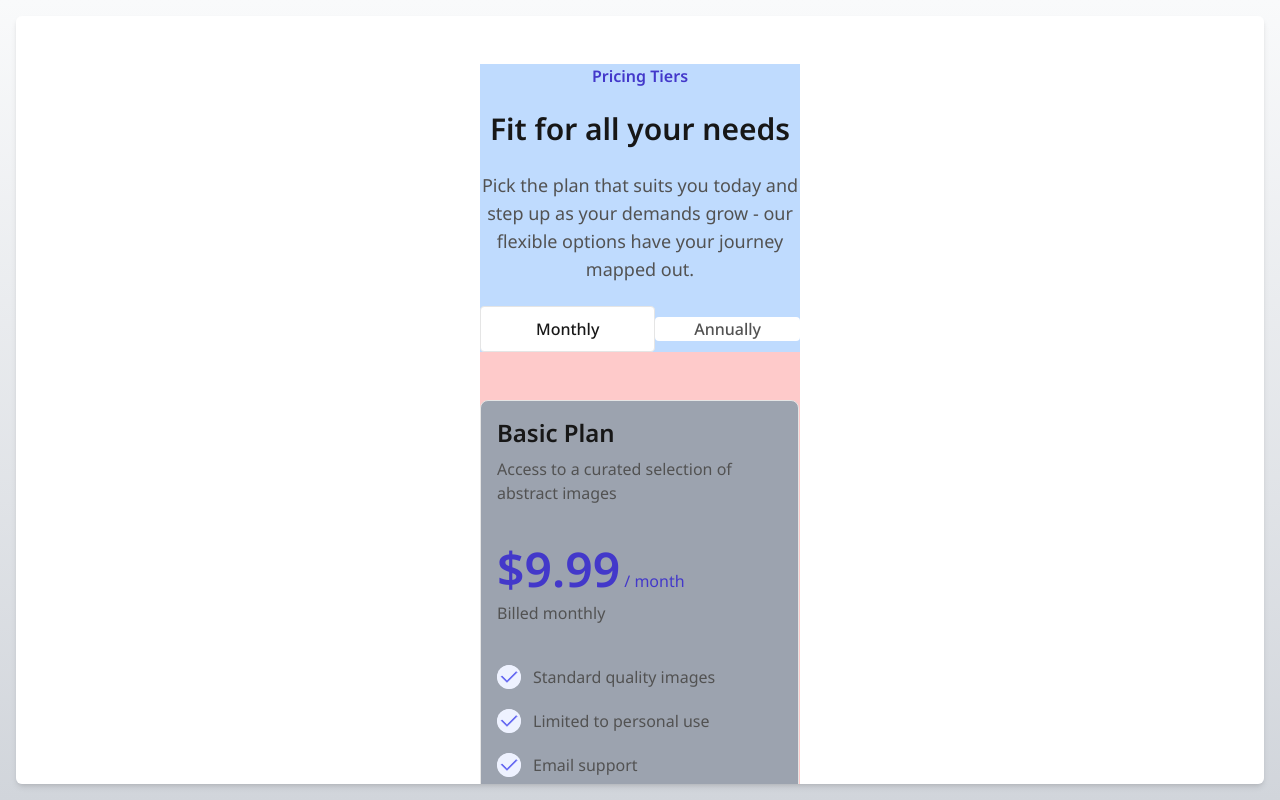
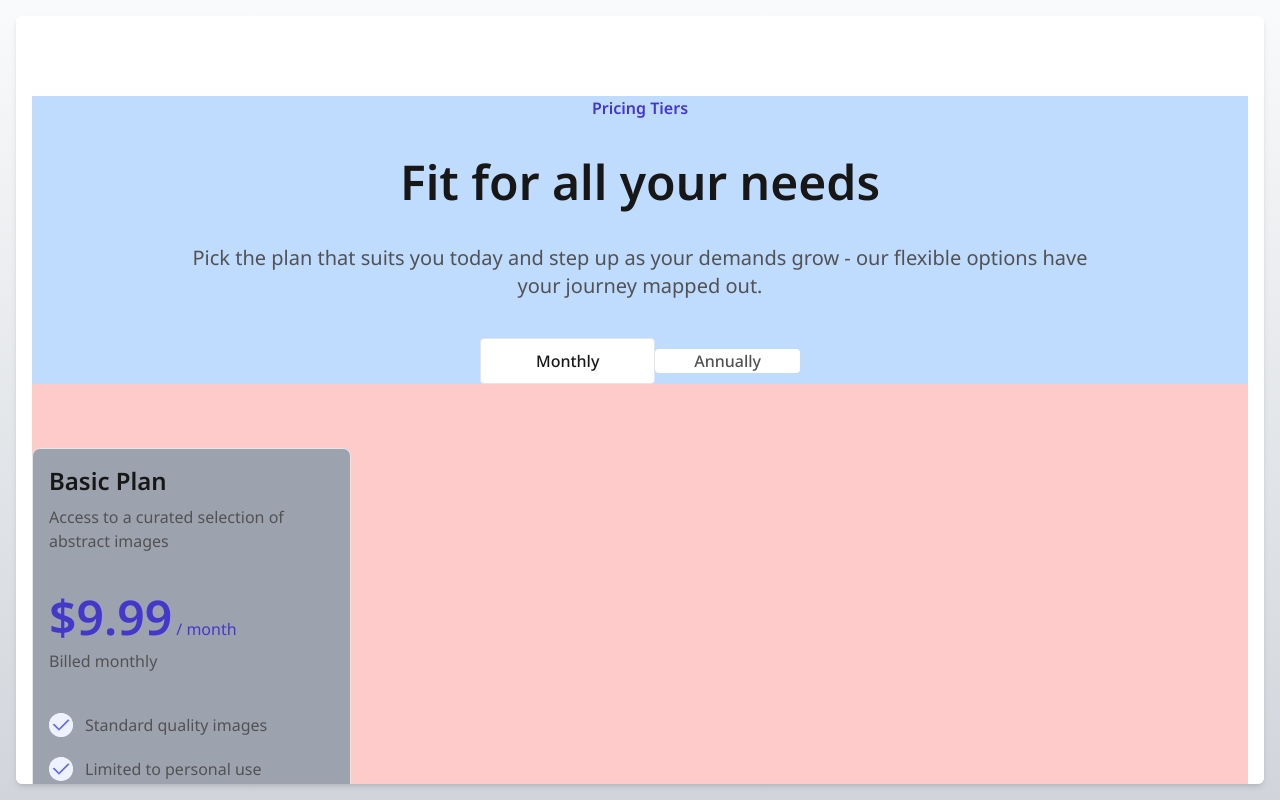
Before and after one commit to guizzettic/gfe-signin, a React (Vite) app in the folder client/: page /pricing in a window 1280 px wide. Built offline with nearby package versions, Linux system fonts and the light colour scheme.

Commit message:
responsive price header

```diff
--- a/client/src/Pricing/components/PricingHeader.tsx
+++ b/client/src/Pricing/components/PricingHeader.tsx
@@ -8,18 +8,18 @@ const PricingHeader: React.FC<PricingHeader> = ({
   monthlyPricing,
 }) => {
   return (
-    <div className="mt-0 flex h-72 flex-col items-center justify-between bg-blue-200">
+    <div className="flex h-72 flex-col items-center justify-between bg-blue-200 md:px-8 lg:px-40">
       <span className="text-center text-base font-semibold text-indigo-700">
         Pricing Tiers
       </span>
-      <h1 className="text-3xl font-semibold text-neutral-900">
+      <h1 className="text-3xl font-semibold text-neutral-900 md:text-5xl">
         Fit for all your needs
       </h1>
-      <span className="text-center text-lg font-normal text-neutral-600">
+      <span className="text-center text-lg font-normal text-neutral-600 md:text-xl">
         Pick the plan that suits you today and step up as your demands grow -
         our flexible options have your journey mapped out.
       </span>
-      <div className="flex items-center self-stretch rounded">
+      <div className="flex w-80 items-center rounded">
         <button
           onClick={() => setMonthlyPricing(true)}
           className={`flex grow items-center justify-center rounded bg-white text-base font-medium ${monthlyPricing ? `gap-1.5 border-[0.5px] border-solid border-neutral-200 px-4 py-2.5 text-neutral-900` : `gap-2 rounded-br rounded-tr text-neutral-600`}`}
--- a/client/src/Pricing/pages/Pricing.tsx
+++ b/client/src/Pricing/pages/Pricing.tsx
@@ -8,9 +8,9 @@ const Pricing: React.FC = () => {
 
   return (
     <div className="flex h-screen w-full flex-col bg-gradient-to-b from-gray-50 to-gray-300">
-      <div className="m-4 flex grow flex-col items-center overflow-y-auto rounded-md bg-white pt-12 shadow-md">
+      <div className="m-4 flex grow flex-col items-center overflow-y-auto rounded-md bg-white pt-12 shadow-md lg:pt-20">
         {/* container */}
-        <div className="flex w-80 flex-col gap-12 bg-red-200">
+        <div className="flex w-80 flex-col gap-12 bg-red-200 md:w-[704px] lg:w-[1216px] lg:gap-16">
           {/* pricing content */}
           <PricingHeader
             setMonthlyPricing={setMonthlyPricing}
```
